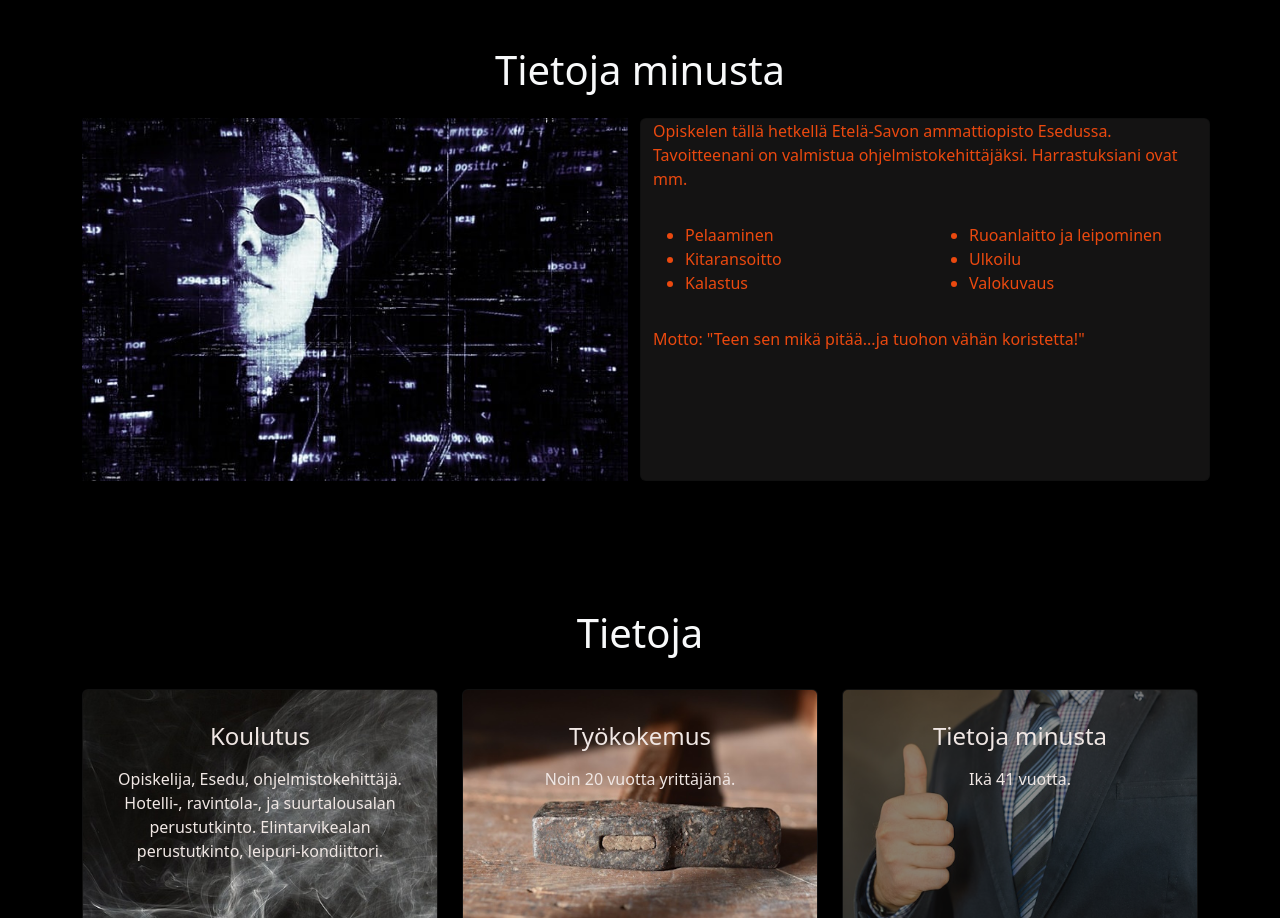
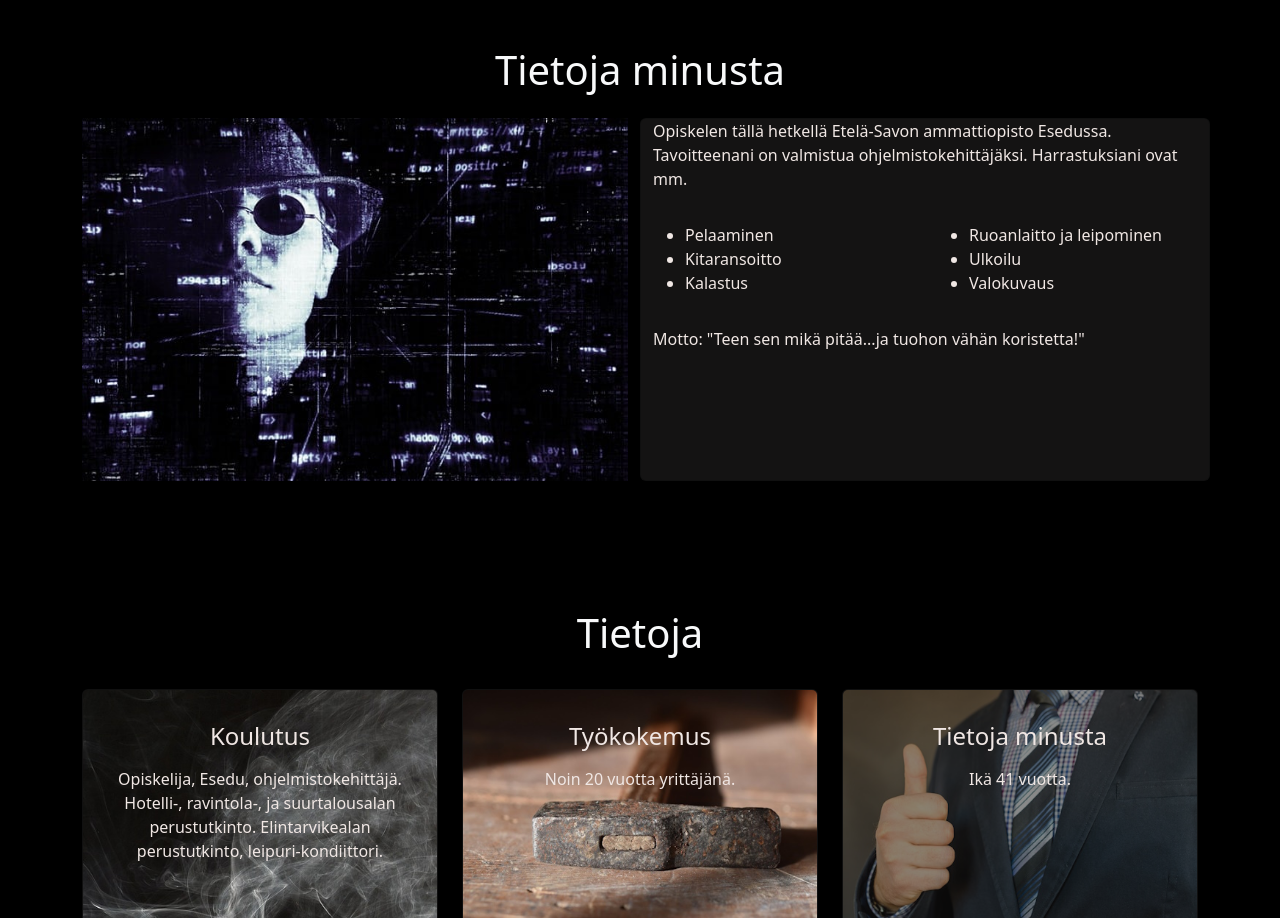
Before and after one commit to hekekimi/hekekimi.github.io, a plain HTML site: page index.html in a window 1280 px wide. Shown: the part 802-1720 px from the top of the page. Drawn offline with Linux system fonts and the light colour scheme.

Commit message:
fontin väri

```diff
--- a/style.css
+++ b/style.css
@@ -62,7 +62,7 @@
 
     cursor: pointer;
     text-align: left;
-    color: rgb(235, 73, 15);
+    color: rgb(240, 231, 228);
     background-color: #141313;
   }
 
```
